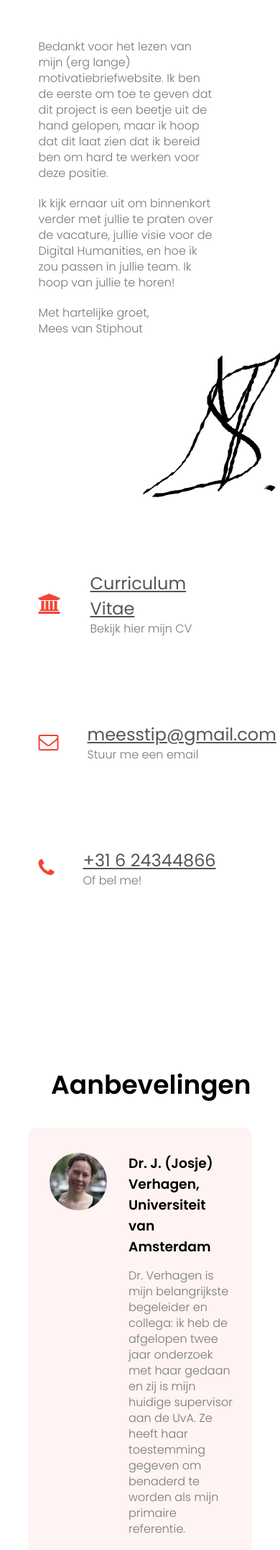
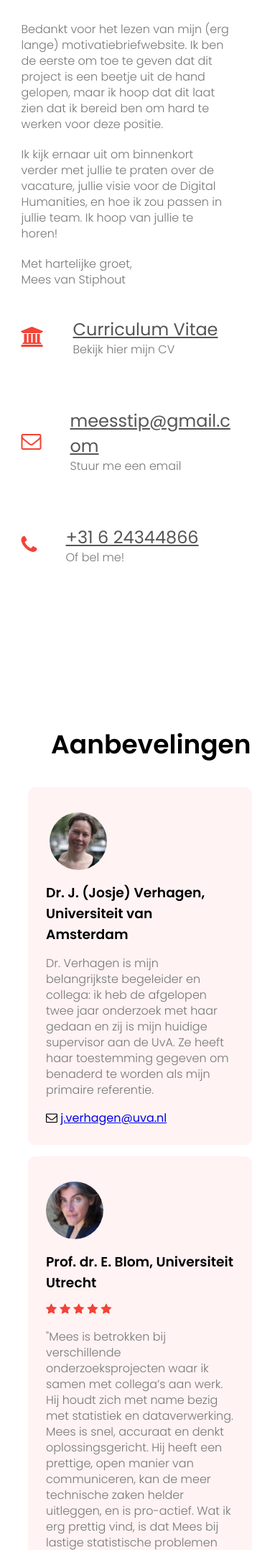
Before and after one commit to Meesch/sollicitatie_uu, a Django app: template FirstSiteApp/templates/FirstSiteApp/contact.html in a window 390 px wide; the page is wider, and only the part inside the window is pictured. Shown: the part 422-2576 px from the top of that part at 72% size. Run offline with Django 3.2, Linux system fonts and the light colour scheme; the template is opened without the code that fills it, so the values that code supplies are empty; some libraries are stand-ins or nearby versions.

Commit message:
various style updates, added testimonial

```diff
--- a/FirstSiteApp/static/style.css
+++ b/FirstSiteApp/static/style.css
@@ -146,6 +146,11 @@
     }
 }
 
+@media(max-width: 450px) {
+    .hero-btn-left {
+        padding: 12px 7px;
+    }
+}
 
 .red-btn{ /*for the buttons  that need to be red*/
     border: 1px solid #f44336;
@@ -235,6 +240,7 @@
 .row + .row {
     margin-top: 0;
 }
+
 .course-col{
     flex-basis: 31%;
     background: #fff3f3;
@@ -334,7 +340,7 @@
         position: relative;
         top: -3px;
         font-size: 23px;
-        font-weight: 200;
+        font-weight: 300;
         padding: 1rem;
     }
 }
@@ -422,11 +428,17 @@
 }
 
 @media(max-width: 700px) {
+    .testimonial-josje{
+        display: block;
+    }
+
     .testimonial-josje img{
         height:80px;
         width: 80px;
     }
+
 }
+
 
 .testimonial-col{
     flex-basis: 44%;
@@ -457,7 +469,11 @@
     color: #f44336;
 }
 
-@media(maxwidth: 700px){
+@media(max-width: 700px){
+    .testimonial-col{
+        display: inline;
+    }
+
     .testimonial-col img{
         margin-left: 0px;
         margin-right: 15px;
@@ -544,6 +560,15 @@
 .sub-header-gw h1{
     margin-top: 100px;
 }
+
+@media(max-width: 450px){
+    .sub-header-gw h1{
+        margin-top: 80;
+        word-break: break-word;
+        font-size: 26px;
+    }
+}
+
 .sub-header-it{
     height: 50vh;
     width: 100%;
@@ -657,6 +682,11 @@
 @media(max-width: 700px){
     .contact-me{
         margin: 5%;
+    }
+    .contact-col {
+        word-break: break-word;
+        width: 100%;
+        padding: 0;
     }
 }
 
--- a/FirstSiteApp/templates/FirstSiteApp/contact.html
+++ b/FirstSiteApp/templates/FirstSiteApp/contact.html
@@ -12,7 +12,7 @@
     <link rel="preconnect" href="https://fonts.gstatic.com" crossorigin> <!-- Font -->
     <link href="https://fonts.googleapis.com/css2?family=Poppins:wght@100;300;400;600;700&display=swap" rel="stylesheet"> <!-- Font -->
     <link rel="stylesheet" href="https://maxcdn.bootstrapcdn.com/font-awesome/4.4.0/css/font-awesome.min.css"> <!-- Font awesome for icons -->
-    <link rel="stylesheet" href="{% static 'style.css' %}?v=1.17" type="text/css"><!-- Own style CSS file -->
+    <link rel="stylesheet" href="{% static 'style.css' %}?v=1.18" type="text/css"><!-- Own style CSS file -->
 </head>
 <body>
 <section class = "sub-header-contact"> <!--class for the subheader section of the contact page -->
@@ -46,7 +46,6 @@
             <p>
                 Met hartelijke groet, <br>Mees van Stiphout
             </p>
-            <img src="{% static 'images/signature.png' %}" alt="">
 
         </div>
         <div class="row">
@@ -164,6 +163,20 @@
             </div>
         </div>
     </div>
+    <div class="row">
+        <div class="testimonial-col">
+            <img src="{% static 'images/jennifer_resized.png' %}" alt="">
+            <div>
+                <h3>Prof. dr. J. Francois, Kansas State University </h3>
+                <i class="fa fa-star"></i>
+                <i class="fa fa-star"></i>
+                <i class="fa fa-star"></i>
+                <i class="fa fa-star"></i>
+                <i class="fa fa-star"></i>
+                <p>"Mees helped design a way to analyze a difficult dataset. During that process, he was very professional and committed to helping us get what we needed. He was absolutely great to work with!"</p>
+            </div>
+        </div>
+    </div>
 </section>
 
 
--- a/FirstSiteApp/templates/FirstSiteApp/geesteswetenschapper.html
+++ b/FirstSiteApp/templates/FirstSiteApp/geesteswetenschapper.html
@@ -6,12 +6,11 @@
     <meta lang="nl">
     <meta name="viewport", content="width=device-width, initial-scale=1.0">
     <title>Mees de Geesteswetenschapper</title>
-
     <link rel="preconnect" href="https://fonts.googleapis.com"> <!-- Font -->
     <link rel="preconnect" href="https://fonts.gstatic.com" crossorigin> <!-- Font -->
     <link href="https://fonts.googleapis.com/css2?family=Poppins:wght@100;300;400;600;700&display=swap" rel="stylesheet"> <!-- Font -->
     <link rel="stylesheet" href="https://maxcdn.bootstrapcdn.com/font-awesome/4.4.0/css/font-awesome.min.css"> <!-- Font awesome for icons -->
-    <link rel="stylesheet" href="{% static 'style.css' %}?v=1.13" type="text/css"><!-- Own style CSS file -->
+    <link rel="stylesheet" href="{% static 'style.css' %}?v=1.18" type="text/css"><!-- Own style CSS file -->
 </head>
 
 <body>
--- a/FirstSiteApp/templates/FirstSiteApp/informaticus.html
+++ b/FirstSiteApp/templates/FirstSiteApp/informaticus.html
@@ -11,7 +11,7 @@
     <link rel="preconnect" href="https://fonts.gstatic.com" crossorigin> <!-- Font -->
     <link href="https://fonts.googleapis.com/css2?family=Poppins:wght@100;300;400;600;700&display=swap" rel="stylesheet"> <!-- Font -->
     <link rel="stylesheet" href="https://maxcdn.bootstrapcdn.com/font-awesome/4.4.0/css/font-awesome.min.css"> <!-- Font awesome for icons -->
-    <link rel="stylesheet" href="{% static 'style.css' %}?v=1.13" type="text/css"><!-- Own style CSS file -->
+    <link rel="stylesheet" href="{% static 'style.css' %}?v=1.18" type="text/css"><!-- Own style CSS file -->
 </head>
 <body>
 <section class = "sub-header-it"> <!--class for the subheader section of the contact page -->
```
Also changed, not shown: FirstSiteApp/templates/FirstSiteApp/homepage.html (+15 -1 lines), FirstSiteApp/static/images/jennifer_resized.png (added), 6 other files.
